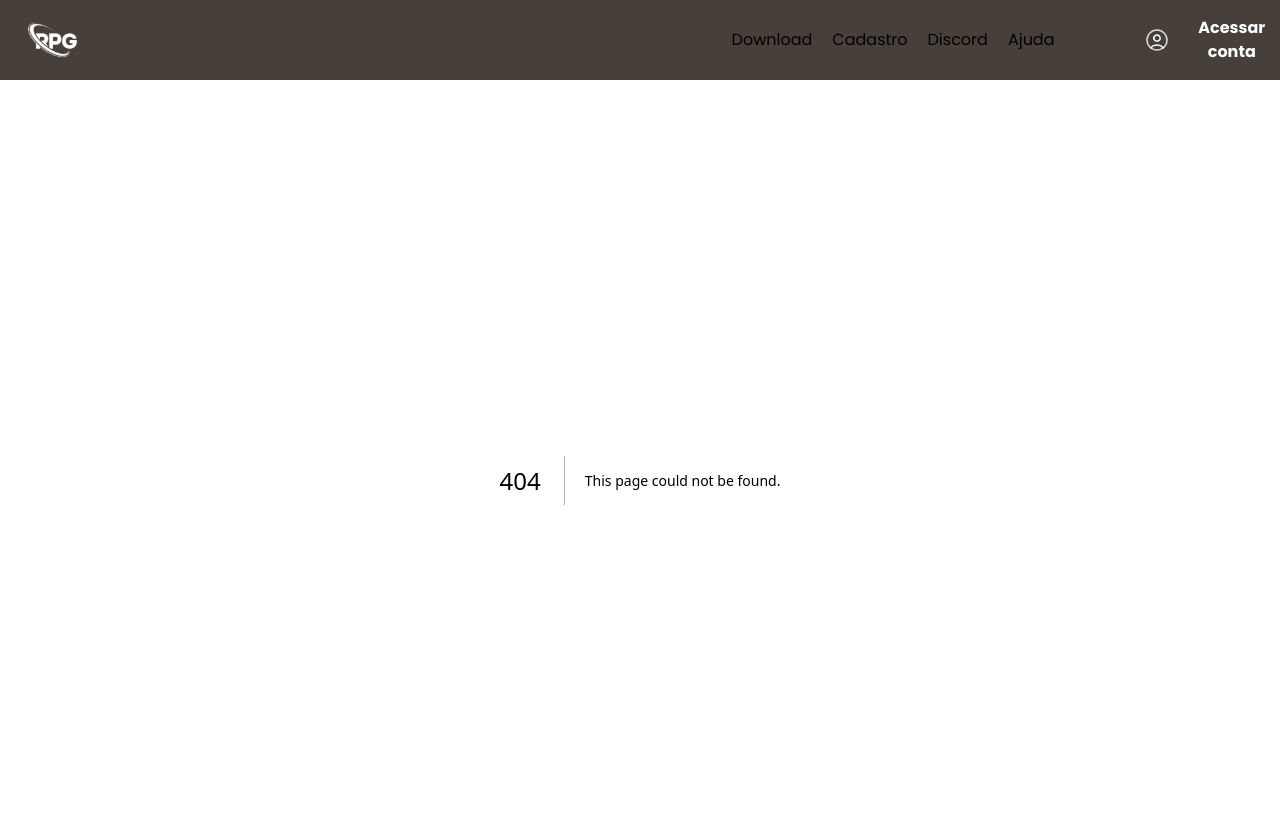
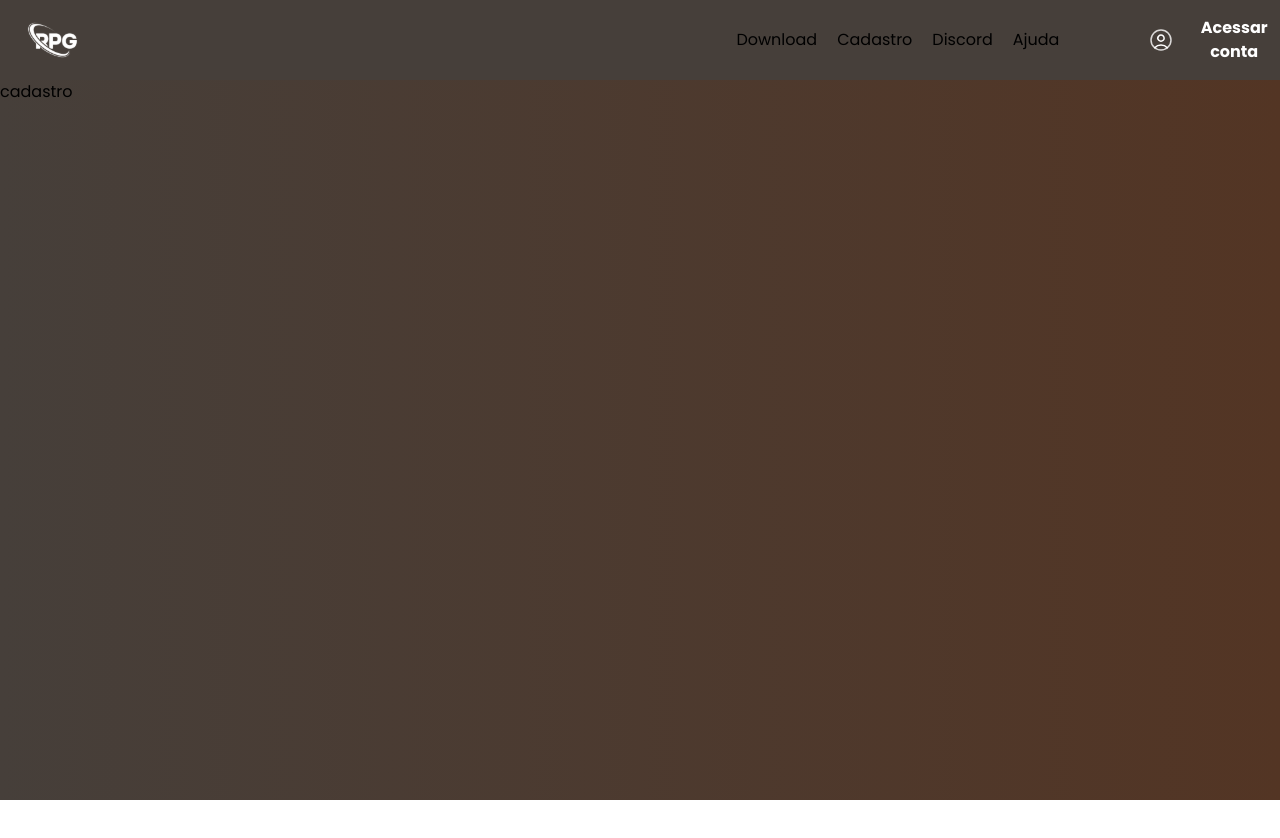
Before and after one commit to DigoFernandes/RPGVaultWeb, a Next.js app: page /cadastro in a window 1280 px wide. Before the commit this address had no page. Shown: the top 838 px of the page. After the commit the page ends 800 px from the top, so only its background shows below. Built offline with nearby package versions, Linux system fonts and the light colour scheme.

Commit message:
organizacao de paginas

```diff
--- /dev/null
+++ b/src/app/ajuda/page.tsx
@@ -0,0 +1,7 @@
+import React from 'react'
+
+export default function page() {
+  return (
+    <div>ajuda</div>
+  )
+}
--- /dev/null
+++ b/src/app/cadastro/page.tsx
@@ -0,0 +1,7 @@
+import React from 'react'
+
+export default function page() {
+  return (
+    <div>cadastro</div>
+  )
+}
--- /dev/null
+++ b/src/app/download/page.tsx
@@ -0,0 +1,7 @@
+import React from 'react'
+
+export default function page() {
+  return (
+    <div>downloads</div>
+  )
+}
--- /dev/null
+++ b/src/app/login/page.tsx
@@ -0,0 +1,7 @@
+import React from 'react'
+
+export default function page() {
+  return (
+    <div>login</div>
+  )
+}
--- a/src/components/Navbar.tsx
+++ b/src/components/Navbar.tsx
@@ -16,25 +16,29 @@ export default function Navbar() {
           <div className="flex items-center gap-[57px] pr-9">
             <ul className="flex items-center gap-5 ">
               <li className="">
-                <a href="#">Download</a>
+                <a href="/download">Download</a>
               </li>
               <li>
-                <a href="#">Cadastro</a>
+                <a href="/cadastro">Cadastro</a>
               </li>
               <li>
-                <a href="#">Discord</a>
+                <a target="_blank" href="https://discord.gg/H3Bn5RNh">
+                  Discord
+                </a>
               </li>
               <li>
-                <a href="#">Ajuda</a>
+                <a href="/ajuda">Ajuda</a>
               </li>
             </ul>
           </div>
         </div>
       </Container>
-      <button className="flex items-center gap-4 bg-primary-blue h-20 pl-10 z-[1] ">
-        <Image src={IconUser} alt="Icon User" />
-        <span className="text-white font-bold">Acessar conta</span>
-      </button>
+      <a href="/login">
+        <button className="flex items-center gap-4 bg-primary-blue h-20 pl-10 z-[1] ">
+          <Image src={IconUser} alt="Icon User" />
+          <span className="text-white font-bold">Acessar conta</span>
+        </button>
+      </a>
     </header>
   );
 }
```
